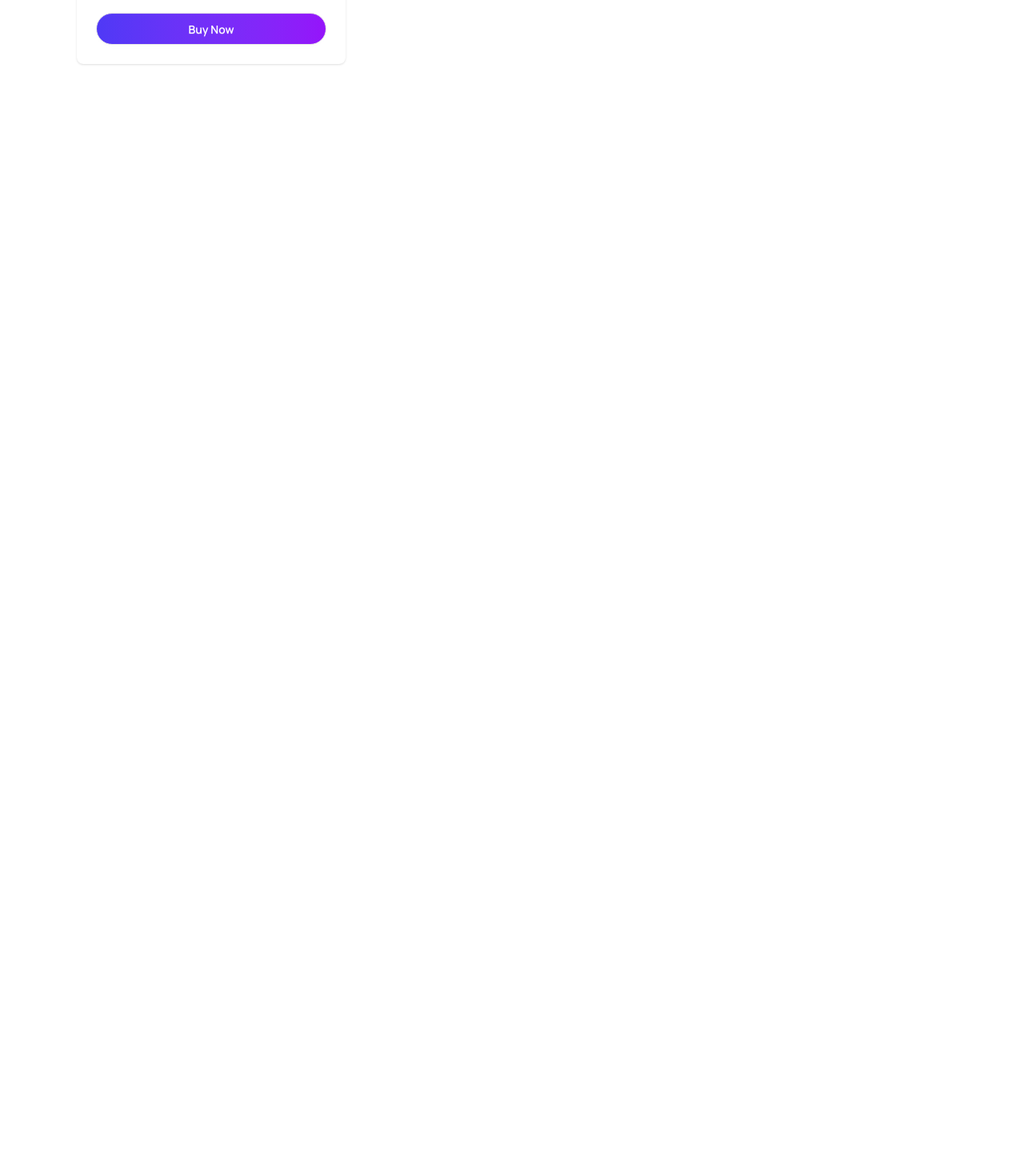
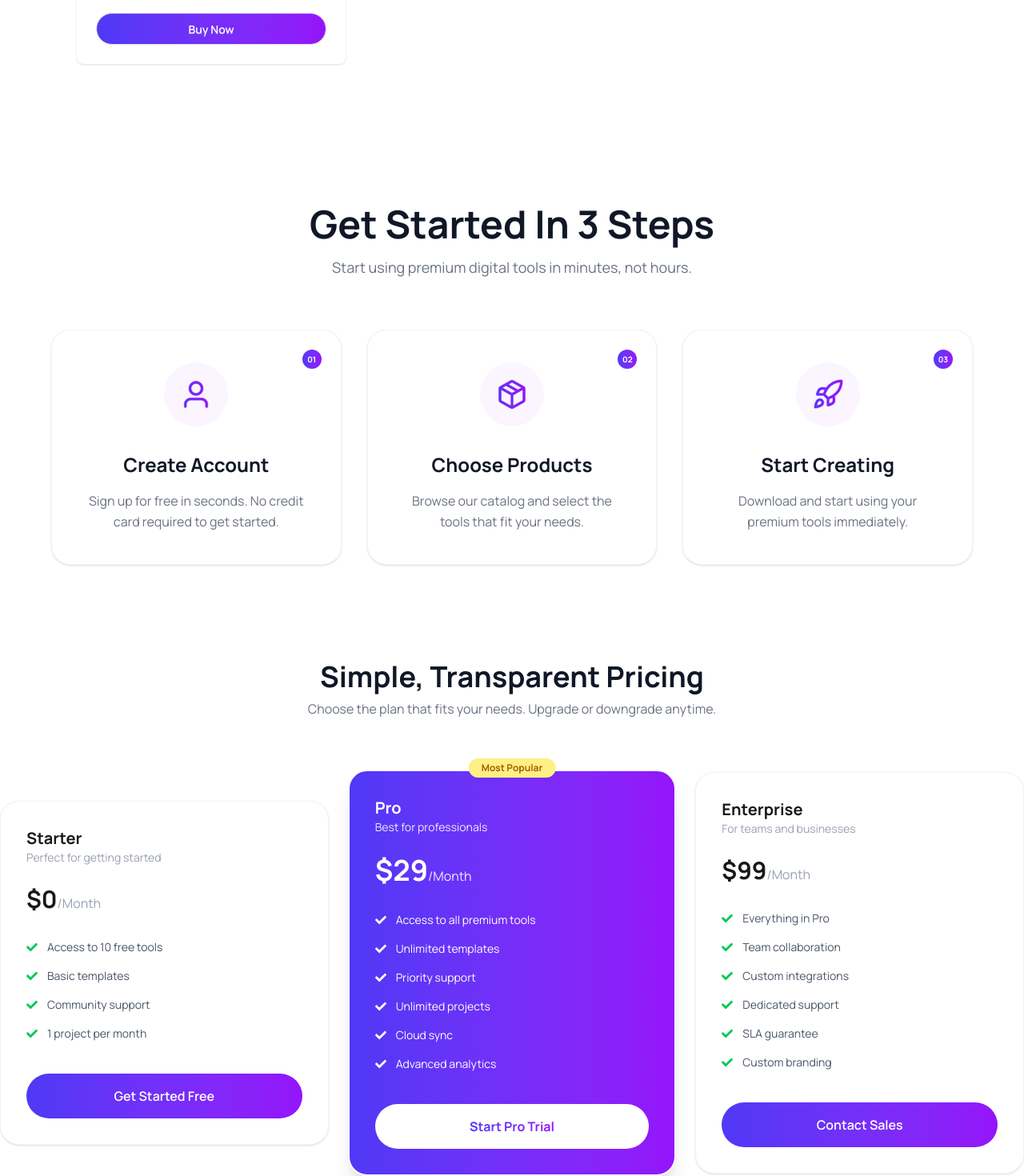
Before and after one commit to Raj-Talukder-debug/a06-by-raj, a React (Vite) app: page / in a window 1280 px wide. Shown: the part 3676-5146 px from the top of the page at 80% size. Before the commit the page ends 3852 px from the top, so only its background shows below. Built offline with nearby package versions, Linux system fonts and the light colour scheme.

Commit message:
pricing section done

```diff
--- a/src/App.jsx
+++ b/src/App.jsx
@@ -4,8 +4,10 @@ import Navbar from './components/Navbar/Navbar';
 import Banner from './components/Banner/Banner';
 import Rating from './components/Rating/Rating';
 import PremiumBtn from './components/PremiumBtn/PremiumBtn';
+import Features from './components/Features/Features';
 import { Suspense, useState,  } from 'react';
 import { ToastContainer } from 'react-toastify';
+import Pricing from './components/Pricing/Pricing';
 function App() {
 
   const dataAi = fetch('/cardData.json')
@@ -23,6 +25,9 @@ function App() {
         <PremiumBtn cart={cart} setCart={setCart} dataAi={dataAi}></PremiumBtn>
       </Suspense>
 
+      <Features></Features>
+      <Pricing></Pricing>
+
       {/* Toast */}
       <ToastContainer></ToastContainer>
     </>
--- /dev/null
+++ b/src/components/Features/Features.jsx
@@ -0,0 +1,75 @@
+import React from 'react';
+import user from '../../../assets/products/user.png';
+import pack from '../../../assets/products/package.png'
+import rocket from '../../../assets/products/rocket.png'
+const Features = () => {
+    return (
+      <div className="container mx-auto mt-20">
+        <div className="max-w-6xl mx-auto text-center">
+          <h2 className="text-4xl md:text-5xl font-bold text-[#101727] mb-4">
+            Get Started In 3 Steps
+          </h2>
+          <p className="text-gray-500 text-lg mb-16">
+            Start using premium digital tools in minutes, not hours.
+          </p>
+
+          <div className="grid grid-cols-1 md:grid-cols-3 gap-8">
+            <div className="relative p-10 border border-gray-100 rounded-3xl shadow-sm bg-white text-center">
+              <span className="absolute top-6 right-6 bg-gradient-to-r from-[#4F39F6] to-[#9514FA] text-white text-[10px] font-bold h-6 w-6 flex items-center justify-center rounded-full">
+                01
+              </span>
+
+              <div className="w-20 h-20 bg-purple-50 rounded-full flex items-center justify-center mx-auto mb-8">
+                <div className="w-10 h-10  rounded-full">
+                  <img src={user} alt="" />
+                </div>
+              </div>
+              <h3 className="text-2xl font-bold text-[#101727] mb-4">
+                Create Account
+              </h3>
+              <p className="text-gray-500 leading-relaxed">
+                Sign up for free in seconds. No credit card required to get
+                started.
+              </p>
+            </div>
+
+            <div className="relative p-10 border border-gray-100 rounded-3xl shadow-sm bg-white text-center">
+              <span className="absolute top-6 right-6 bg-gradient-to-r from-[#4F39F6] to-[#9514FA] text-white text-[10px] font-bold h-6 w-6 flex items-center justify-center rounded-full">
+                02
+              </span>
+              <div className="w-20 h-20 bg-purple-50 rounded-full flex items-center justify-center mx-auto mb-8">
+                <div className="w-10 h-10 ">
+                  <img src={pack} alt="" />
+                </div>
+              </div>
+              <h3 className="text-2xl font-bold text-[#101727] mb-4">
+                Choose Products
+              </h3>
+              <p className="text-gray-500 leading-relaxed">
+                Browse our catalog and select the tools that fit your needs.
+              </p>
+            </div>
+
+            <div className="relative p-10 border border-gray-100 rounded-3xl shadow-sm bg-white text-center">
+              <span className="absolute top-6 right-6 bg-gradient-to-r from-[#4F39F6] to-[#9514FA] text-white text-[10px] font-bold h-6 w-6 flex items-center justify-center rounded-full">
+                03
+              </span>
+              <div className="w-20 h-20 bg-purple-50 rounded-full flex items-center justify-center mx-auto mb-8">
+                <div className="w-10 h-10 ">
+                  <img src={rocket} alt="" />
+                </div>
+              </div>
+              <h3 className="text-2xl font-bold text-[#101727] mb-4">
+                Start Creating
+              </h3>
+              <p className="text-gray-500 leading-relaxed">
+                Download and start using your premium tools immediately.
+              </p>
+            </div>
+          </div>
+        </div>
+      </div>
+    );
+};
+
+export default Features;
--- /dev/null
+++ b/src/components/Pricing/Pricing.jsx
@@ -0,0 +1,126 @@
+import React from 'react';
+import { FaCheck } from 'react-icons/fa';
+
+const Pricing = () => {
+    return (
+      <div className="container mx-auto mt-30">
+        <div className="text-center mb-16">
+          <h2 className="text-4xl font-bold text-[#101727] mb-2">
+            Simple, Transparent Pricing
+          </h2>
+          <p className="text-gray-500">
+            Choose the plan that fits your needs. Upgrade or downgrade anytime.
+          </p>
+        </div>
+
+        <div className="grid grid-cols-1 md:grid-cols-3 gap-6 items-center">
+          <div className="bg-white p-8 rounded-3xl border border-gray-100 shadow-sm">
+            <h3 className="text-xl font-bold">Starter</h3>
+            <p className="text-gray-400 text-sm mb-6">
+              Perfect for getting started
+            </p>
+            <div className="mb-8">
+              <span className="text-3xl font-bold">$0</span>
+              <span className="text-gray-400">/Month</span>
+            </div>
+            <ul className="space-y-4 mb-10">
+              <li className="flex items-center gap-3 text-gray-600 text-sm">
+                <FaCheck className="text-green-500"></FaCheck> Access to 10 free
+                tools
+              </li>
+              <li className="flex items-center gap-3 text-gray-600 text-sm">
+                <FaCheck className="text-green-500"></FaCheck> Basic templates
+              </li>
+              <li className="flex items-center gap-3 text-gray-600 text-sm">
+                <FaCheck className="text-green-500"></FaCheck> Community support
+              </li>
+              <li className="flex items-center gap-3 text-gray-600 text-sm">
+                <FaCheck className="text-green-500"></FaCheck> 1 project per
+                month
+              </li>
+            </ul>
+            <button className="w-full py-4 rounded-full bg-gradient-to-r from-[#4F39F6] to-[#9514FA] text-white font-semibold">
+              Get Started Free
+            </button>
+          </div>
+
+          <div className="bg-gradient-to-r from-[#4F39F6] to-[#9514FA] p-8 rounded-3xl shadow-xl text-white relative md:scale-100  border-2 ">
+            <span className="absolute -top-4 left-1/2 -translate-x-1/2 bg-yellow-200 text-yellow-700 text-xs font-bold px-4 py-1 rounded-full">
+              Most Popular
+            </span>
+            <h3 className="text-xl font-bold">Pro</h3>
+            <p className="text-purple-100 text-sm mb-6">
+              Best for professionals
+            </p>
+            <div className="mb-8">
+              <span className="text-4xl font-bold">$29</span>
+              <span className="text-purple-100">/Month</span>
+            </div>
+            <ul className="space-y-4 mb-10">
+              <li className="flex items-center gap-3 text-sm">
+                <FaCheck></FaCheck> Access to all premium tools
+              </li>
+              <li className="flex items-center gap-3 text-sm">
+                <FaCheck></FaCheck> Unlimited templates
+              </li>
+              <li className="flex items-center gap-3 text-sm">
+                <FaCheck></FaCheck> Priority support
+              </li>
+              <li className="flex items-center gap-3 text-sm">
+                <FaCheck></FaCheck> Unlimited projects
+              </li>
+              <li className="flex items-center gap-3 text-sm">
+                <FaCheck></FaCheck> Cloud sync
+              </li>
+              <li className="flex items-center gap-3 text-sm">
+                <FaCheck></FaCheck> Advanced analytics
+              </li>
+            </ul>
+            <button className="w-full py-4 rounded-full bg-white font-bold">
+              <span className="bg-gradient-to-r from-[#4F39F6] to-[#9514FA] bg-clip-text text-transparent">
+                Start Pro Trial
+              </span>
+            </button>
+          </div>
+
+          <div className="bg-white p-8 rounded-3xl border border-gray-100 shadow-sm">
+            <h3 className="text-xl font-bold">Enterprise</h3>
+            <p className="text-gray-400 text-sm mb-6">
+              For teams and businesses
+            </p>
+            <div className="mb-8">
+              <span className="text-3xl font-bold">$99</span>
+              <span className="text-gray-400">/Month</span>
+            </div>
+            <ul className="space-y-4 mb-10">
+              <li className="flex items-center gap-3 text-gray-600 text-sm">
+                <FaCheck className="text-green-500"></FaCheck> Everything in Pro
+              </li>
+              <li className="flex items-center gap-3 text-gray-600 text-sm">
+                <FaCheck className="text-green-500"></FaCheck> Team
+                collaboration
+              </li>
+              <li className="flex items-center gap-3 text-gray-600 text-sm">
+                <FaCheck className="text-green-500"></FaCheck> Custom
+                integrations
+              </li>
+              <li className="flex items-center gap-3 text-gray-600 text-sm">
+                <FaCheck className="text-green-500"></FaCheck> Dedicated support
+              </li>
+              <li className="flex items-center gap-3 text-gray-600 text-sm">
+                <FaCheck className="text-green-500"></FaCheck> SLA guarantee
+              </li>
+              <li className="flex items-center gap-3 text-gray-600 text-sm">
+                <FaCheck className="text-green-500"></FaCheck> Custom branding
+              </li>
+            </ul>
+            <button className="w-full py-4 rounded-full bg-gradient-to-r from-[#4F39F6] to-[#9514FA] text-white font-semibold">
+              Contact Sales
+            </button>
+          </div>
+        </div>
+      </div>
+    );
+};
+
+export default Pricing;
```
